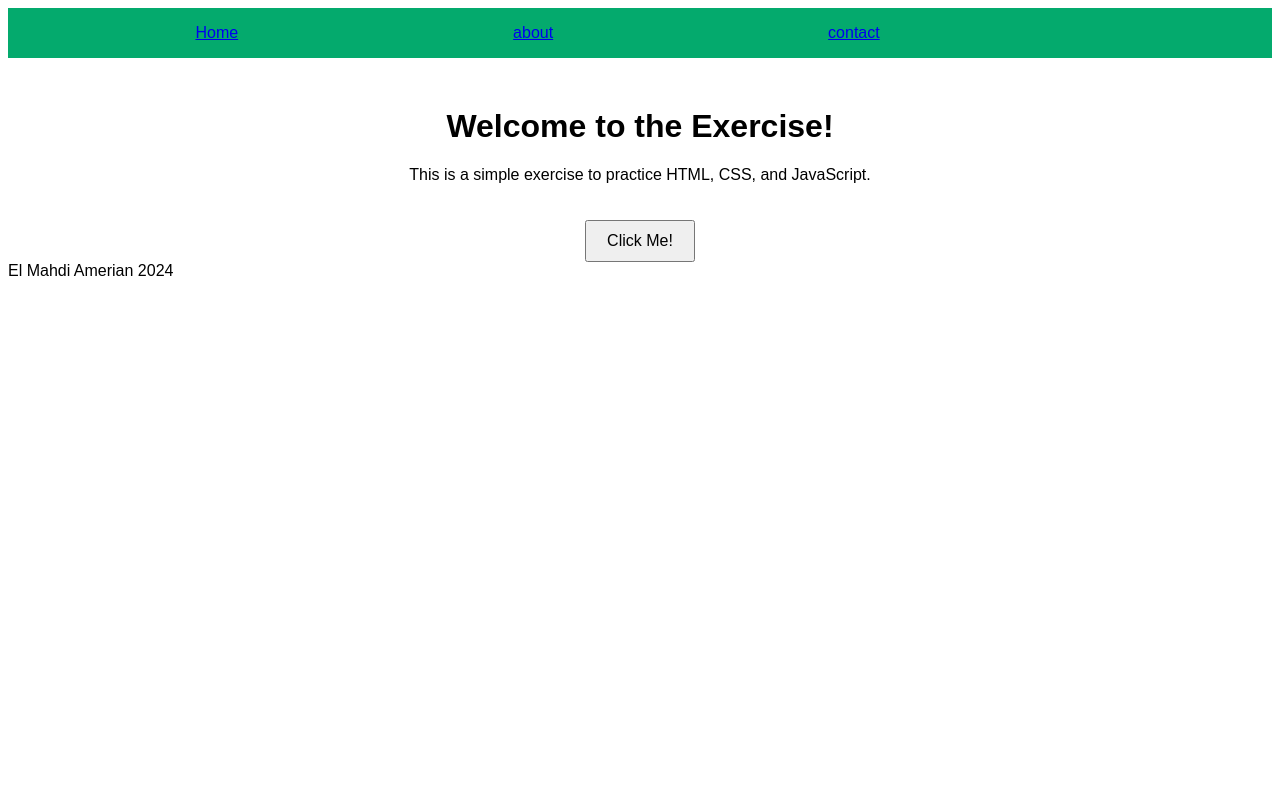
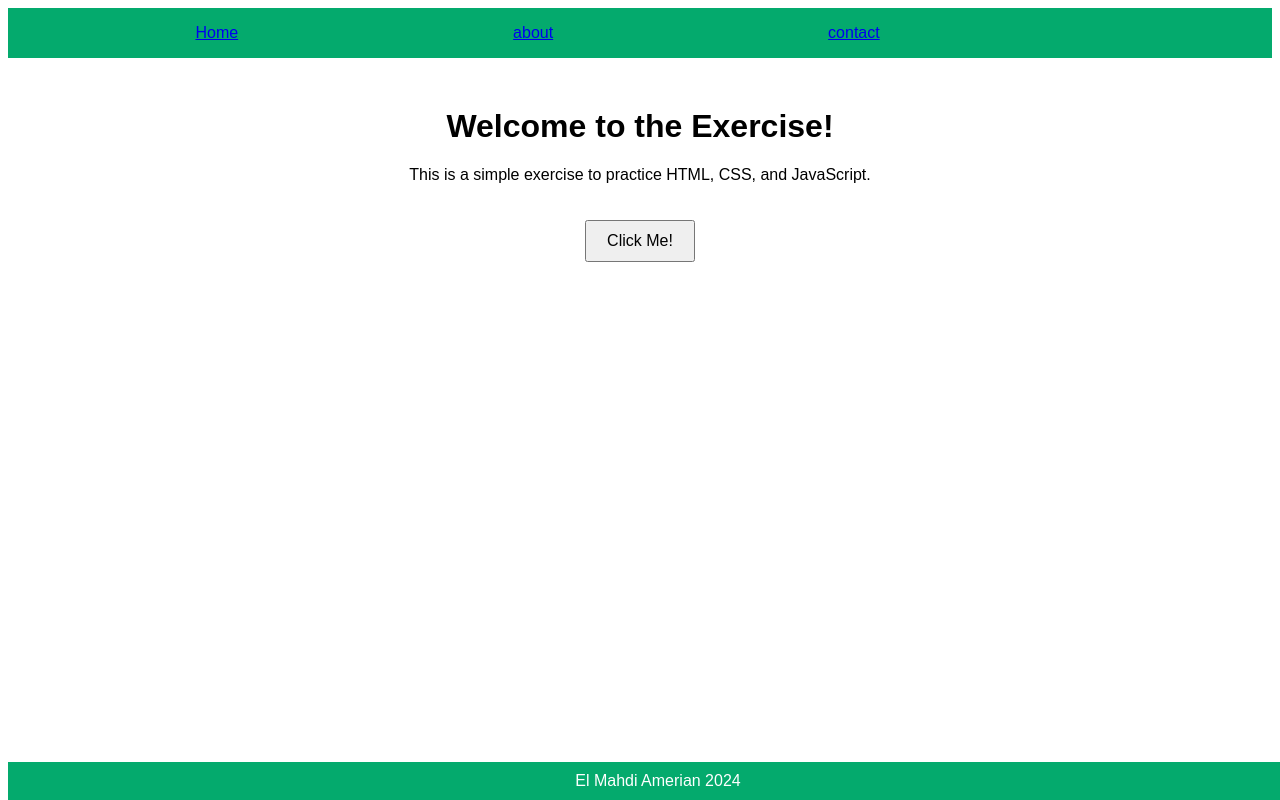
Before and after one commit to Mehdi-Amerian/FirstExercise-main, a plain HTML site: page index.html in a window 1280 px wide. Drawn offline with Linux system fonts and the light colour scheme.

Commit message:
Footer styling

```diff
--- a/style.css
+++ b/style.css
@@ -32,3 +32,14 @@ nav ul {
 nav{
   width: 80%;
 }
+
+footer {
+    color: #fff;
+    text-align: center;
+    padding: 10px;
+    position: fixed;
+    bottom: 0;
+    width: 100%;
+    background-color: #04AA6D;
+
+}
```
